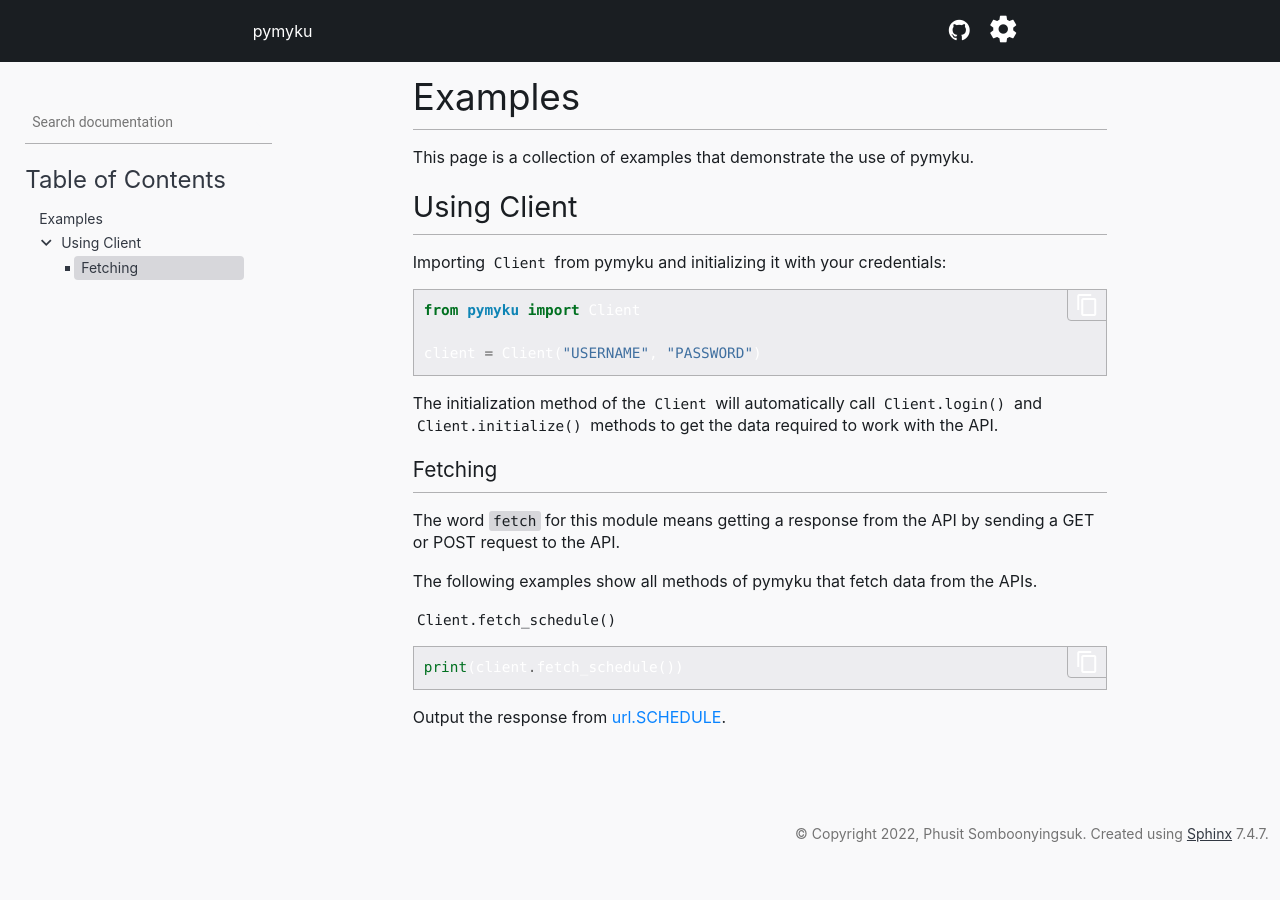
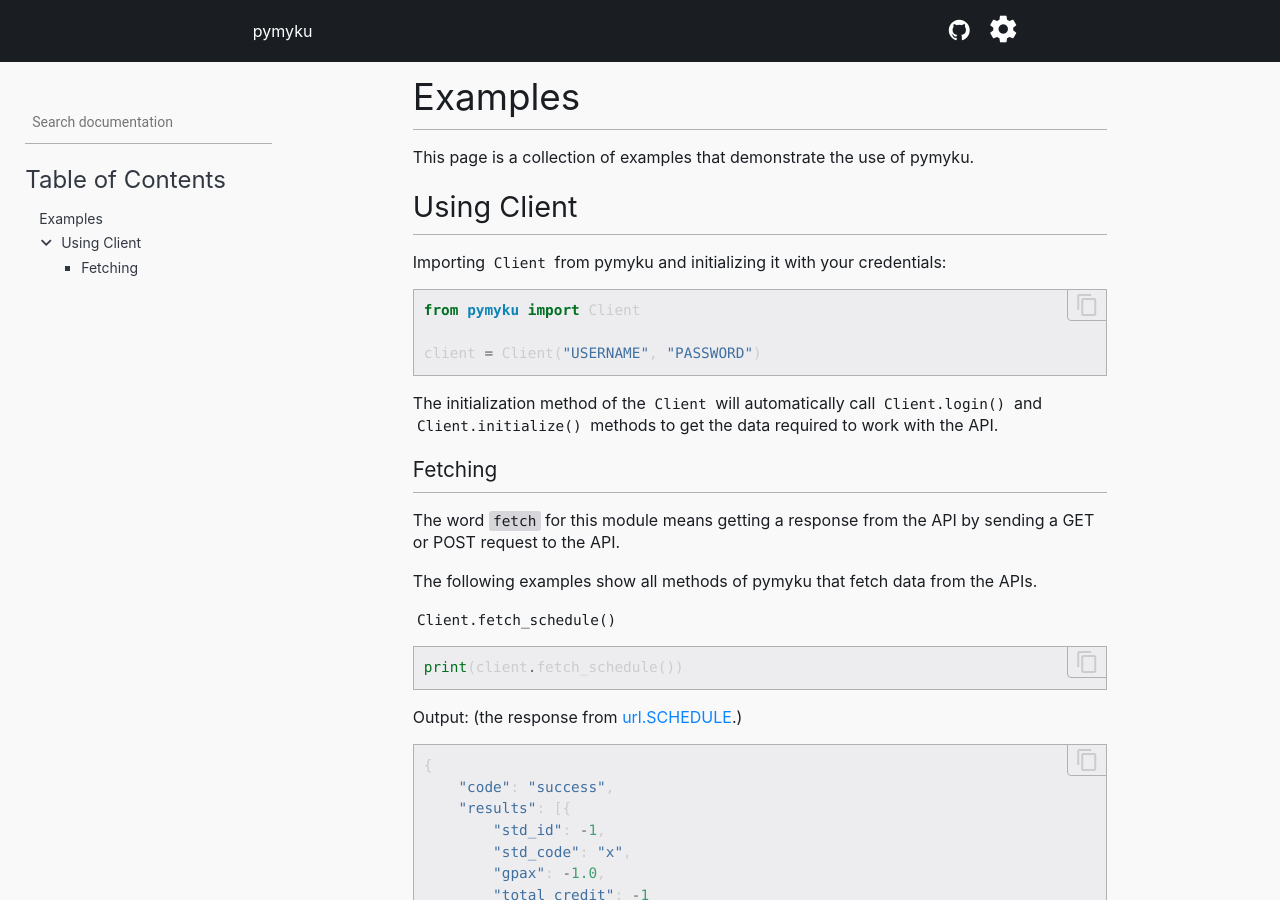
Before and after one commit to lazykern/pymyku, a Sphinx documentation site: the page built from docs/example.rst, in a window 1280 px wide and 900 px high. Built offline with Sphinx 7.4.7, drawn with Linux system fonts in a browser that asks for light colours.

```diff
--- a/docs/conf.py
+++ b/docs/conf.py
@@ -74,7 +74,7 @@
 
 source_suffix = ['.rst', '.md']
 
-pygments_style = 'fruity'
+pygments_style = 'vim'
 
 # Ignore warnings about inconsistent order and/or count of references in translated messages.
 # This makes no sense, different languages can have different word order...
--- a/docs/example.rst
+++ b/docs/example.rst
@@ -33,4 +33,16 @@
 
     print(client.fetch_schedule())
 
-Output the response from :ref:`:attr:`url.schedule``.
+Output: (the response from :ref:`:attr:`url.schedule``.)
+
+.. code-block:: python
+
+    {
+        "code": "success",
+        "results": [{
+            "std_id": -1,
+            "std_code": "x",
+            "gpax": -1.0,
+            "total_credit": -1
+        }]
+    }
```
